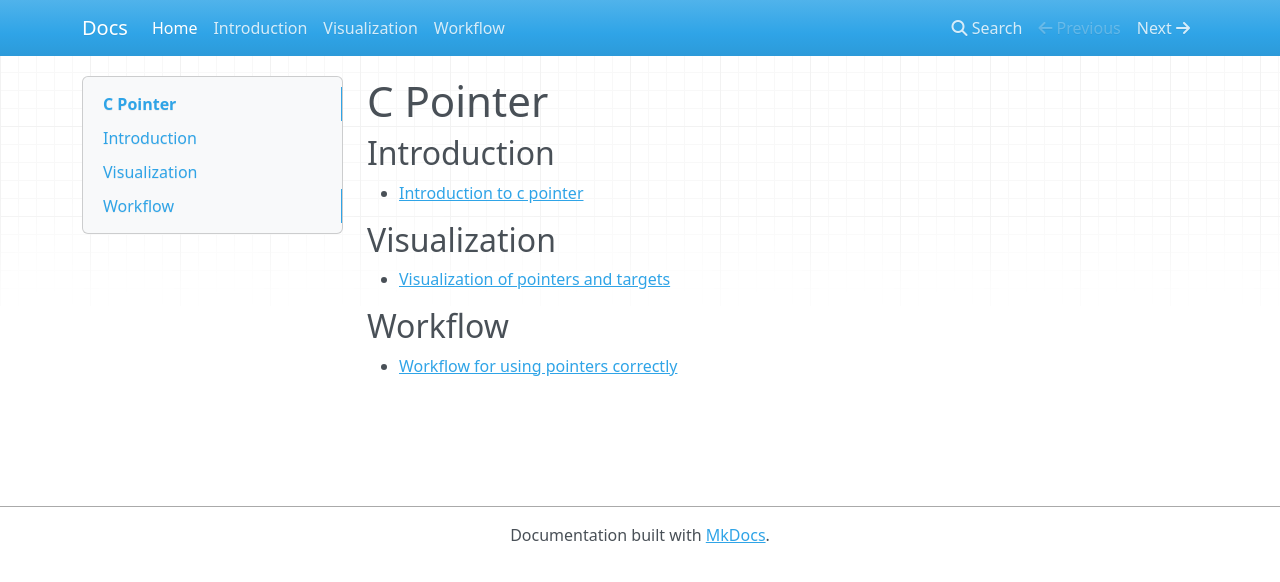
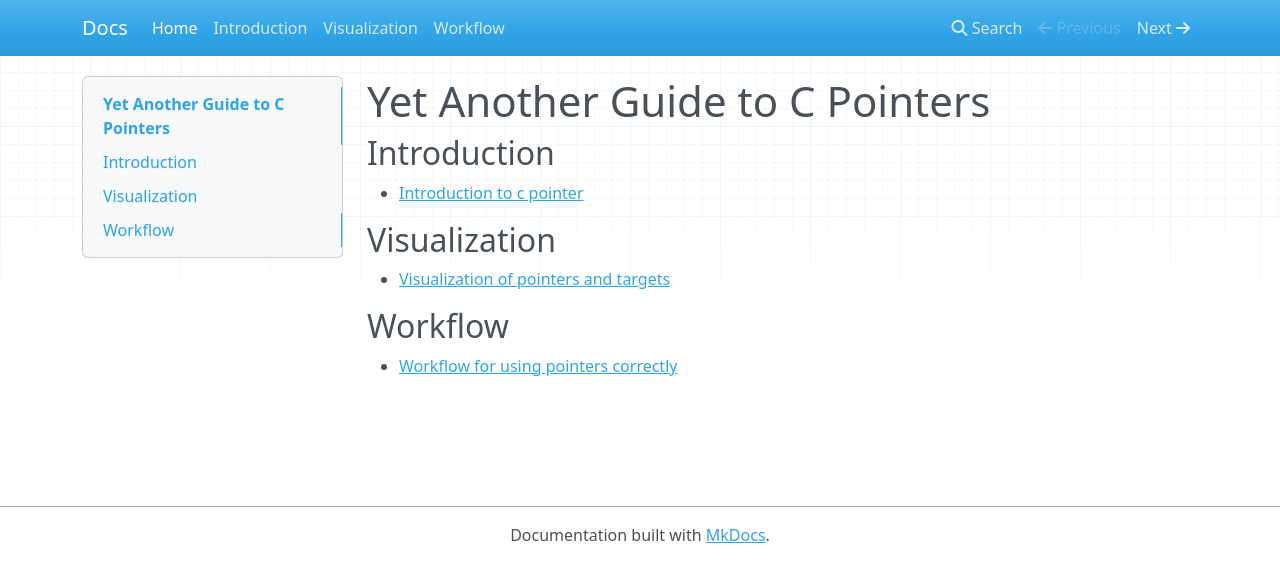
Before and after one commit to clchoutw/docs-c-pointer, an MkDocs documentation site: the page built from docs/index.md, in a window 1280 px wide. Shown: the top 582 px of the page. Built offline with MkDocs 1.6.1, drawn with Linux system fonts in a browser that asks for light colours; nearby versions of some CDN libraries.

Commit message:
change title of index page

```diff
--- a/docs/index.md
+++ b/docs/index.md
@@ -8,7 +8,7 @@ comments: false
 published: false
 ---
 
-# C Pointer
+# Yet Another Guide to C Pointers
 
 ## Introduction
 
```
